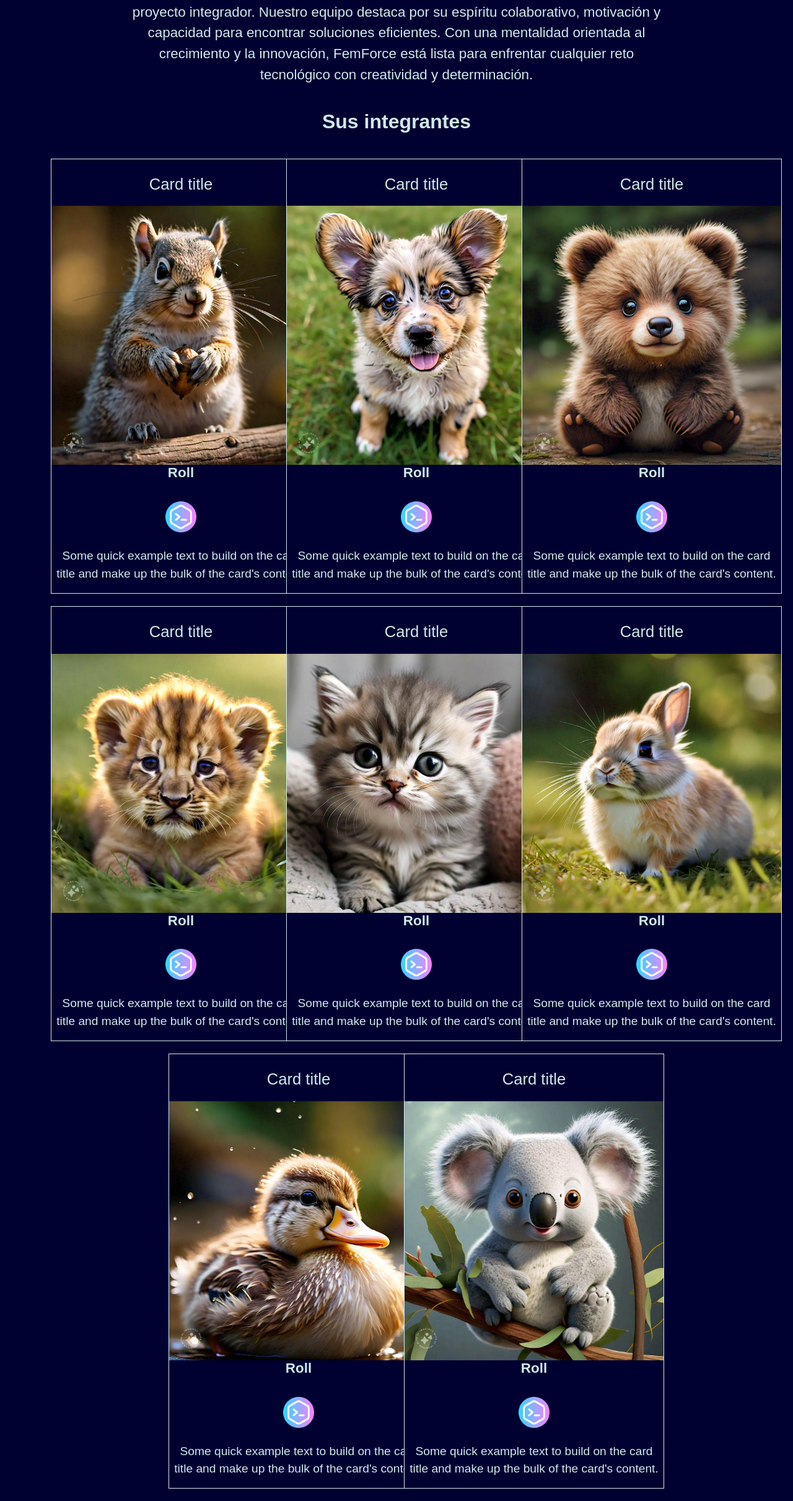
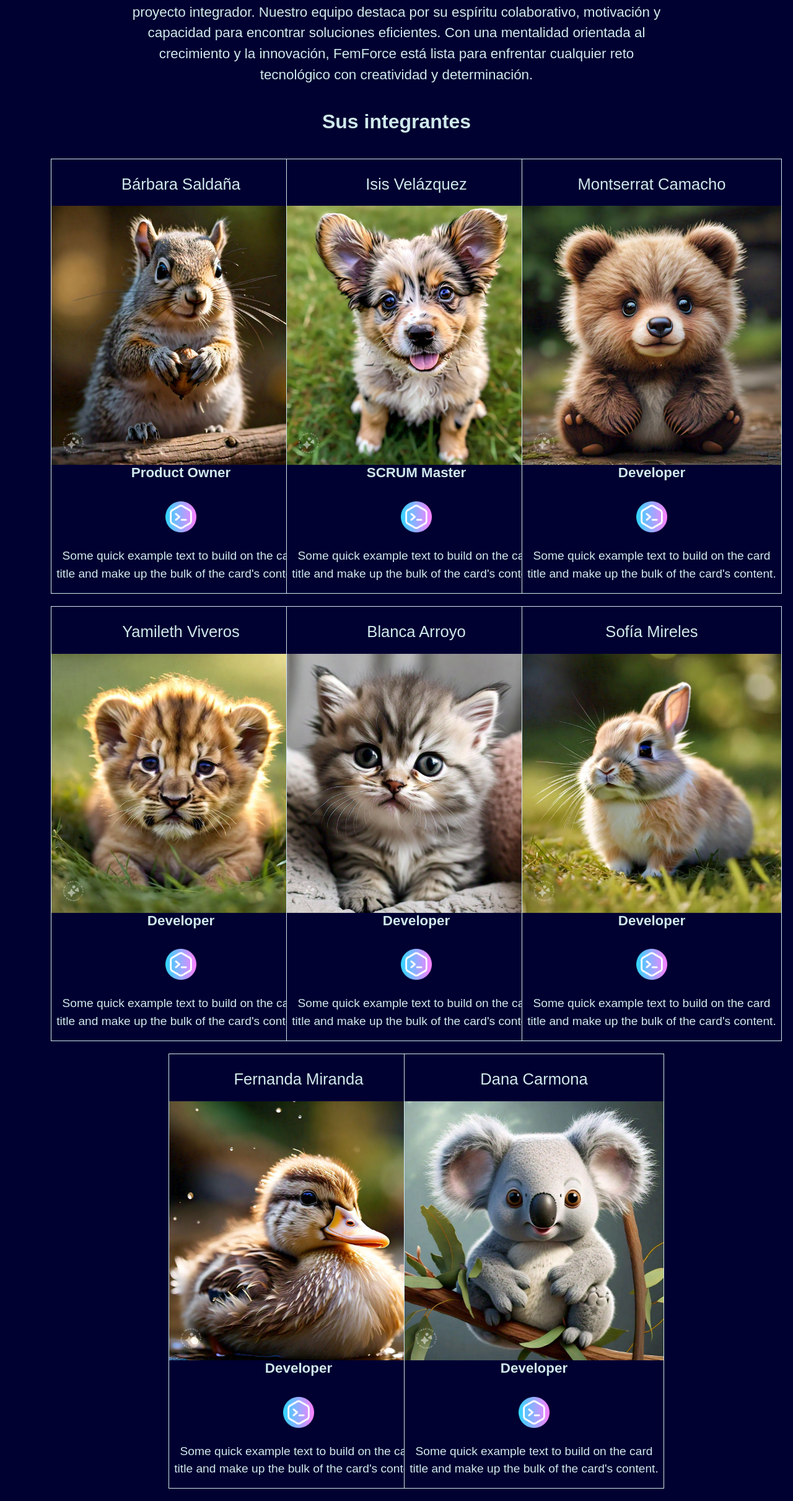
Before and after one commit to MontseCamch/dental-tech, a plain HTML site: page AboutUs.html in a window 1280 px wide. Shown: the part 4414-6836 px from the top of the page at 62% size. Drawn offline with nearby package versions, Linux system fonts and the light colour scheme; files whose address does not match are found by name.

Commit message:
Se actualiza repositorio

```diff
--- a/AboutUs.html
+++ b/AboutUs.html
@@ -268,10 +268,10 @@
             <!--Barbara Card-->
             <div class = "col-md-4">
                 <div class="card-b">
-                   <div><h4 class="card-title-b">Card title</h4></div>
+                   <div><h4 class="card-title-b">Bárbara Saldaña</h4></div>
                     <img src="Img-AboutUs/ardillita.jpg" class="card-img-top-b" alt="Bárbara">
                     <div class="card-body">
-                      <h5 class="card-subtitle-b">Roll</h5>
+                      <h5 class="card-subtitle-b">Product Owner</h5>
                       <br>
                       <img src="Img-AboutUs/code.png" class="icon-img-b" alt="devIcon">
                       <br>
@@ -283,10 +283,10 @@
             <!--Isis Card-->
             <div class = "col-md-4">
                 <div class="card-b">
-                    <div><h4 class="card-title-b">Card title</h4></div>
+                    <div><h4 class="card-title-b">Isis Velázquez</h4></div>
                      <img src="/Img-AboutUs/perrito.jpg" class="card-img-top-b" alt="Isis">
                      <div class="card-body">
-                       <h5 class="card-subtitle-b">Roll</h5>
+                       <h5 class="card-subtitle-b">SCRUM Master</h5>
                        <br>
                        <img src="Img-AboutUs/code.png" class="icon-img-b" alt="devIcon">
                        <br>
@@ -298,10 +298,10 @@
             <!--Montse Card-->
             <div class = "col-md-4">
                 <div class="card-b">
-                    <div><h4 class="card-title-b">Card title</h4></div>
+                    <div><h4 class="card-title-b">Montserrat Camacho</h4></div>
                      <img src="/Img-AboutUs/osito.jpg" class="card-img-top-b" alt="Montserrat">
                      <div class="card-body">
-                       <h5 class="card-subtitle-b">Roll</h5>
+                       <h5 class="card-subtitle-b">Developer</h5>
                        <br>
                        <img src="/Img-AboutUs/code.png" class="icon-img-b" alt="devIcon">
                        <br>
@@ -316,10 +316,10 @@
             <!--Yami Card-->
             <div class = "col-md-4">
                 <div class="card-b">
-                   <div><h4 class="card-title-b">Card title</h4></div>
+                   <div><h4 class="card-title-b">Yamileth Viveros</h4></div>
                     <img src="/Img-AboutUs/leoncito.jpg" class="card-img-top-b" alt="Yamileth">
                     <div class="card-body">
-                      <h5 class="card-subtitle-b">Roll</h5>
+                      <h5 class="card-subtitle-b">Developer</h5>
                       <br>
                       <img src="/Img-AboutUs/code.png" class="icon-img-b" alt="devIcon">
                       <br>
@@ -331,10 +331,10 @@
             <!--Blanca Card-->
             <div class = "col-md-4">
                 <div class="card-b">
-                    <div><h4 class="card-title-b">Card title</h4></div>
+                    <div><h4 class="card-title-b">Blanca Arroyo</h4></div>
                      <img src="/Img-AboutUs/gatito.jpg" class="card-img-top-b" alt="Blanca">
                      <div class="card-body">
-                       <h5 class="card-subtitle-b">Roll</h5>
+                       <h5 class="card-subtitle-b">Developer</h5>
                        <br>
                        <img src="/Img-AboutUs/code.png" class="icon-img-b" alt="devIcon">
                        <br>
@@ -346,10 +346,10 @@
             <!--Sofi Card-->
             <div class = "col-md-4">
                 <div class="card-b">
-                    <div><h4 class="card-title-b">Card title</h4></div>
+                    <div><h4 class="card-title-b">Sofía Mireles</h4></div>
                      <img src="/Img-AboutUs/conejito.jpg" class="card-img-top-b" alt="Sofía">
                      <div class="card-body">
-                       <h5 class="card-subtitle-b">Roll</h5>
+                       <h5 class="card-subtitle-b">Developer</h5>
                        <br>
                        <img src="/Img-AboutUs/code.png" class="icon-img-b" alt="devIcon">
                        <br>
@@ -365,10 +365,10 @@
             <div class = "col-md-2"></div>
             <div class = "col-md-4">
                 <div class="card-b">
-                   <div><h4 class="card-title-b">Card title</h4></div>
+                   <div><h4 class="card-title-b">Fernanda Miranda</h4></div>
                     <img src="/Img-AboutUs/patito.jpg" class="card-img-top-b" alt="Fernanda">
                     <div class="card-body">
-                      <h5 class="card-subtitle-b">Roll</h5>
+                      <h5 class="card-subtitle-b">Developer</h5>
                       <br>
                       <img src="/Img-AboutUs/code.png" class="icon-img-b" alt="devIcon">
                       <br>
@@ -380,10 +380,10 @@
             <!--Dana Card-->
             <div class = "col-md-4">
                 <div class="card-b">
-                    <div><h4 class="card-title-b">Card title</h4></div>
+                    <div><h4 class="card-title-b">Dana Carmona</h4></div>
                      <img src="/Img-AboutUs/koalita.jpg" class="card-img-top-b" alt="Dana">
                      <div class="card-body">
-                       <h5 class="card-subtitle-b">Roll</h5>
+                       <h5 class="card-subtitle-b">Developer</h5>
                        <br>
                        <img src="/Img-AboutUs/code.png" class="icon-img-b" alt="devIcon">
                        <br>
@@ -396,8 +396,27 @@
         </div>
     </div>
 
+
+
+
+    <script src="https://code.jquery.com/jquery-3.3.1.slim.min.js" integrity="sha384-q8i/X+965DzO0rT7abK41JStQIAqVgRVzpbzo5smXKp4YfRvH+8abtTE1Pi6jizo" crossorigin="anonymous"></script>
+<script src="https://cdn.jsdelivr.net/npm/popper.js@1.14.3/dist/umd/popper.min.js" integrity="sha384-ZMP7rVo3mIykV+2+9J3UJ46jBk0WLaUAdn689aCwoqbBJiSnjAK/l8WvCWPIPm49" crossorigin="anonymous"></script>
+<script src="https://cdn.jsdelivr.net/npm/bootstrap@4.1.3/dist/js/bootstrap.min.js" integrity="sha384-ChfqqxuZUCnJSK3+MXmPNIyE6ZbWh2IMqE241rYiqJxyMiZ6OW/JmZQ5stwEULTy" crossorigin="anonymous"></script>
+</body>
+
+
+<script src="https://cdn.jsdelivr.net/npm/@popperjs/core@2.11.8/dist/umd/popper.min.js"
+integrity="sha384-I7E8VVD/ismYTF4hNIPjVp/Zjvgyol6VFvRkX/vR+Vc4jQkC+hVqc2pM8ODewa9r"
+crossorigin="anonymous"></script>
+<script src="https://cdn.jsdelivr.net/npm/bootstrap@5.3.2/dist/js/bootstrap.min.js"
+integrity="sha384-BBtl+eGJRgqQAUMxJ7pMwbEyER4l1g+O15P+16Ep7Q9Q+zqX6gSbd85u4mG4QzX+"
+crossorigin="anonymous"></script>
+
+
     <script src="https://cdn.jsdelivr.net/npm/@popperjs/core@2.11.8/dist/umd/popper.min.js" integrity="sha384-I7E8VVD/ismYTF4hNIPjVp/Zjvgyol6VFvRkX/vR+Vc4jQkC+hVqc2pM8ODewa9r" crossorigin="anonymous"></script>
     <script src="https://cdn.jsdelivr.net/npm/bootstrap@5.3.3/dist/js/bootstrap.min.js" integrity="sha384-0pUGZvbkm6XF6gxjEnlmuGrJXVbNuzT9qBBavbLwCsOGabYfZo0T0to5eqruptLy" crossorigin="anonymous"></script>
 
+
+
 </body>
 </html>
```
